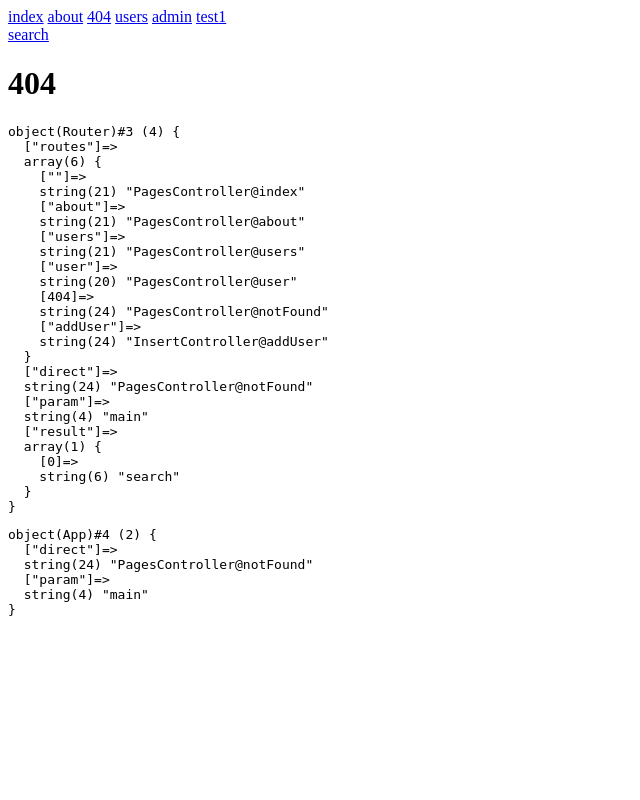
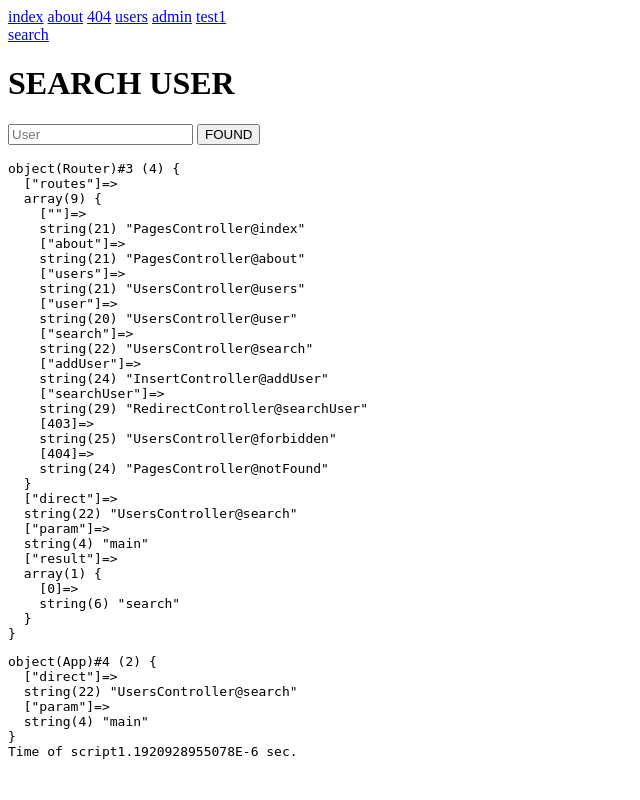
Before and after one commit to artem0071/myEngine1, a PHP site: page /search in a window 1280 px wide. Shown: the whole page, without its empty margins (0-640 px from the left). Run offline with PHP 8.4, Linux system fonts and the light colour scheme.

Commit message:
Add search

```diff
--- a/app/controllers/PagesController.php
+++ b/app/controllers/PagesController.php
@@ -15,22 +15,6 @@ class PagesController
         require 'app/views/about.view.php';
     }
 
-    public static function users(){
-
-        $Users = App::DB()->selectAll('Users');
-        require 'app/views/users.view.php';
-    }
-
-    public static function user($App){
-
-        $user = App::DB()->selectUser('Users', $App->param);
-
-        if (count($user) == 0) header('Location: /');
-
-        require 'app/views/user.view.php';
-
-    }
-
     public static function notFound(){
 
 
--- /dev/null
+++ b/app/controllers/UsersController.php
@@ -0,0 +1,32 @@
+<?php
+
+/**
+ * Created by PhpStorm.
+ * User: artemdegtarev
+ * Date: 23.11.16
+ * Time: 13:12
+ */
+class UsersController
+{
+    public static function users(){
+
+        $Users = App::DB()->selectAll('Users');
+        require 'app/views/users.view.php';
+    }
+
+    public static function user($App){
+
+        $user = App::DB()->selectUser('Users', $App->param);
+
+        if (count($user) == 0) header('Location: /search');
+
+        require 'app/views/user.view.php';
+
+    }
+
+    public static function search(){
+
+        require 'app/views/search.view.php';
+
+    }
+}
--- a/app/routes.php
+++ b/app/routes.php
@@ -2,15 +2,26 @@
 
 return [
 
+    // PAGES
     ''=> 'PagesController@index',
     'about'=> 'PagesController@about',
-    'users' => 'PagesController@users',
-
-    'user' => 'PagesController@user',
 
 
+    // USERS
+    'users' => 'UsersController@users',
+    'user' => 'UsersController@user',
+    'search' => 'UsersController@search',
+
+
+    // INSERTS
+    'addUser' => 'InsertController@addUser',
+
+    // REDIRECTS
+    'searchUser' => 'RedirectController@searchUser',
+
+
+    // NOT
+    '403' => 'UsersController@forbidden',
     '404' => 'PagesController@notFound',
 
-    'addUser' => 'InsertController@addUser'
-
 ];
--- /dev/null
+++ b/app/views/search.view.php
@@ -0,0 +1,8 @@
+<?php include 'templates/header.view.php';?>
+
+    <h1>SEARCH USER</h1>
+
+    <form method="post" action="searchUser">
+        <input name="user" type="text" placeholder="User">
+        <button name="send" type="submit">FOUND</button>
+    </form>
--- a/index.php
+++ b/index.php
@@ -1,4 +1,5 @@
 <?php
+$start = microtime(true);
 
 function dd($data){
 
@@ -21,3 +22,8 @@ dd($Rout);
 echo '<br/>';
 dd($App);
 echo '<br/>';
+
+
+
+
+echo 'Time of script'.(microtime(true) - $start).' sec.';
```
Also changed, not shown: app/controllers/RedirectController.php (added, +8 -0 lines).
